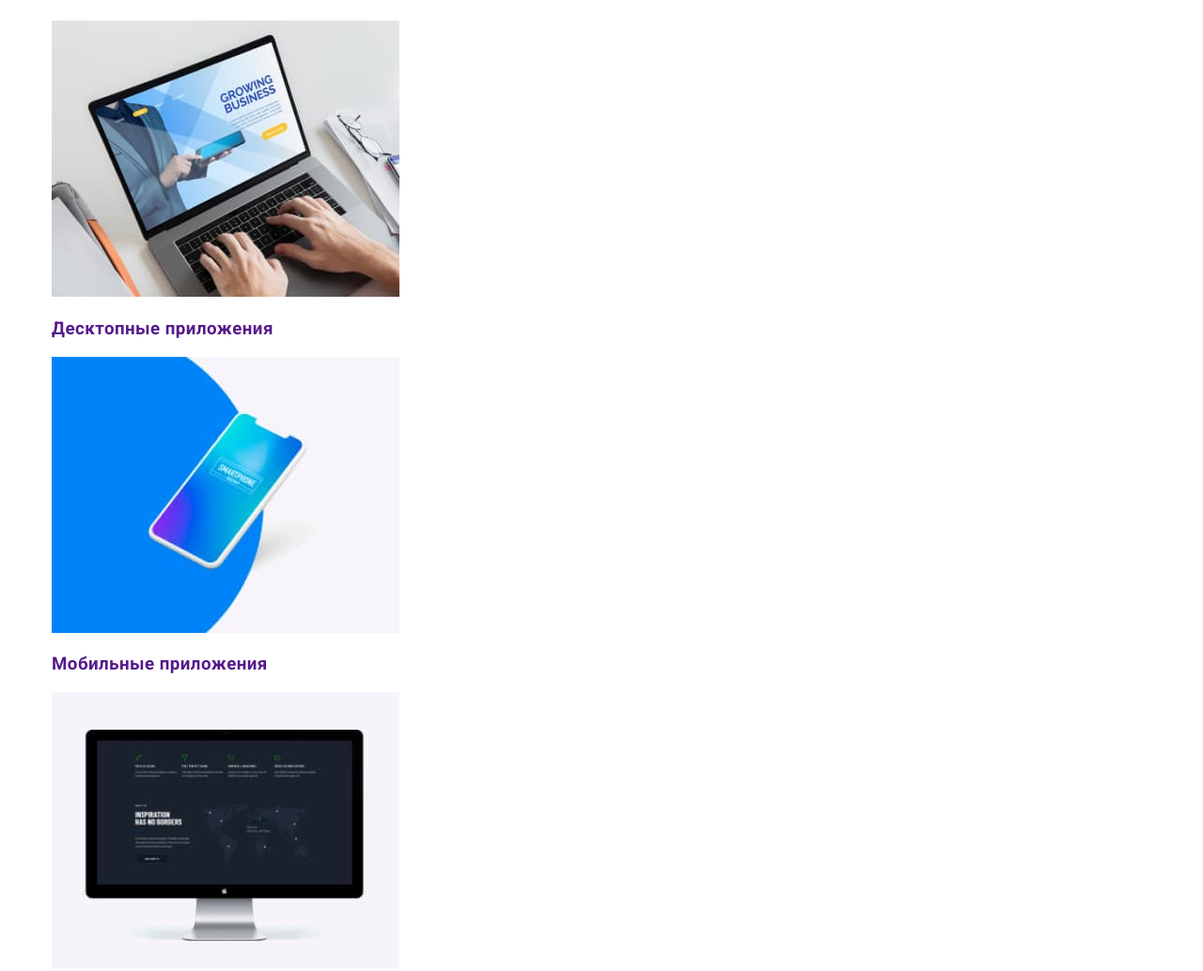
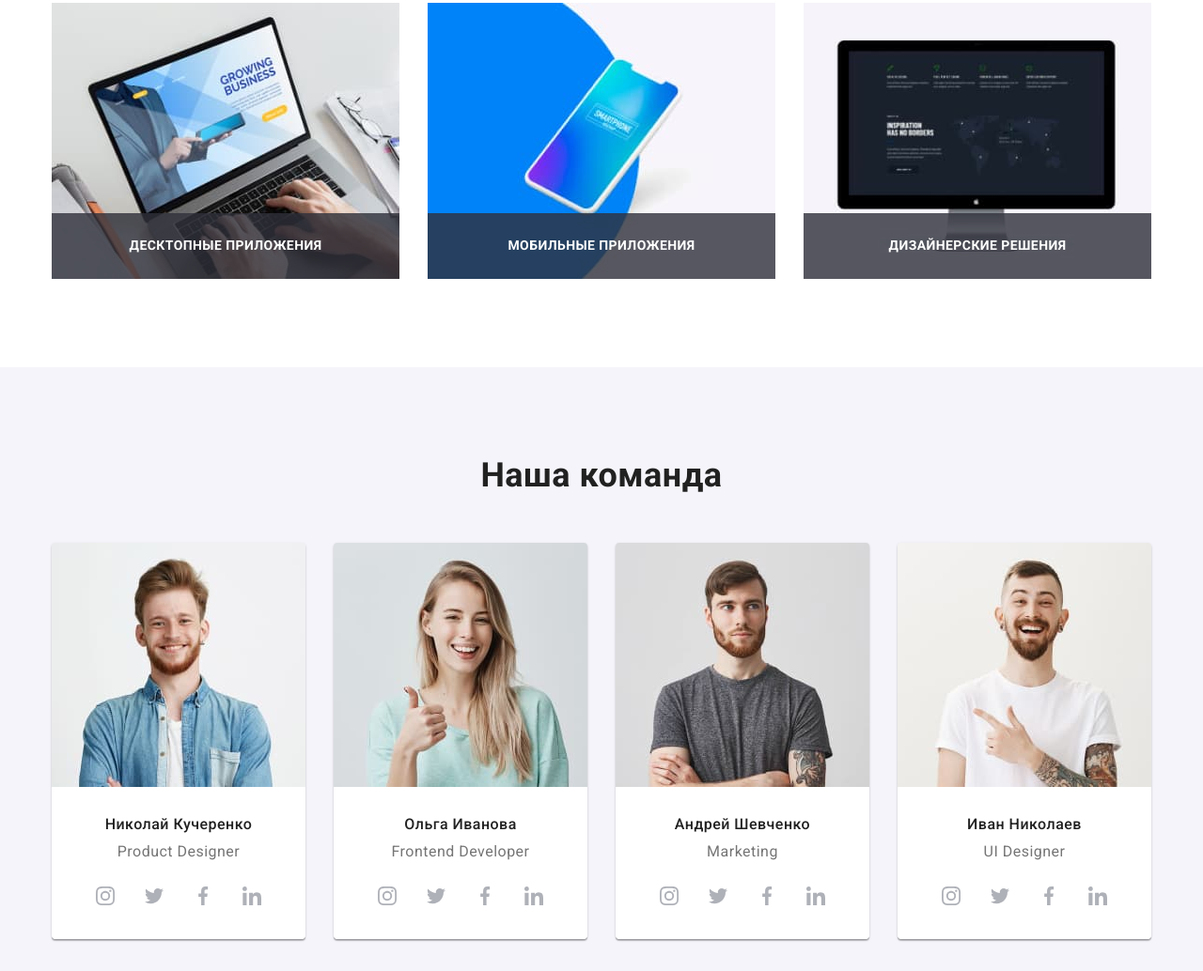
Before and after one commit to petrovskyi-Hub/goit-markup-hw-07, a plain HTML site: page index.html in a window 1280 px wide. Shown: the part 1318-2352 px from the top of the page at 94% size. Drawn offline with nearby package versions, Linux system fonts and the light colour scheme.

Commit message:
Добавляет SASS стили секций возможностей и команды

```diff
--- a/sass/components/_benefits.scss
+++ b/sass/components/_benefits.scss
@@ -1,18 +1,19 @@
 /* Our Benefits */
-.section.benefits {
+.benefits {
+  &.section {
     padding-bottom: 0px;
   }
 
-.benefits.container {
+  &.container {
     padding-bottom: 94px;
     border-bottom: 1px solid $section-border-color;
   }
 
-.benefits.list {
+  &.list {
     display: flex;
   }
 
-.benefits-item {
+  &-item {
     width: 270px;
 
     &:not(:first-child) {
@@ -33,3 +34,4 @@
       border-radius: 4px;
     }
   }
+}
--- /dev/null
+++ b/sass/components/_possibilities.scss
@@ -0,0 +1,46 @@
+/* Our possibilities */
+
+.possibilities {
+  &.list {
+    display: flex;
+    justify-content: space-between;
+  }
+
+  &__item {
+    position: relative;
+
+    width: 370px;
+  }
+
+  &__link {
+    display: block;
+  }
+
+  &__image {
+    display: block;
+  }
+
+  &__title {
+    margin: 0;
+
+    font-weight: 700;
+    font-size: 14px;
+    line-height: 1.14;
+    letter-spacing: 0.03em;
+    color: $primary-white-color;
+    text-align: center;
+    text-transform: uppercase;
+
+    &-container {
+      position: absolute;
+      bottom: 0;
+      left: 0;
+      width: 100%;
+
+      padding-top: 27px;
+      padding-bottom: 27px;
+
+      background-color: $overlay-color;
+    }
+  }
+}
--- a/sass/components/_section-content.scss
+++ b/sass/components/_section-content.scss
@@ -9,7 +9,7 @@
     color: $title-text-color;
     font-weight: 700;
     font-size: 36px;
-    line-height: 1.7;
+    line-height: 1.17;
     text-align: center;
   }
 }
--- /dev/null
+++ b/sass/components/_team.scss
@@ -0,0 +1,93 @@
+/* Team */
+
+.section.team {
+  background-color: $special-section-bg-color;
+}
+
+.team.list {
+  display: flex;
+  justify-content: space-between;
+  align-items: start;
+}
+
+.worker {
+  width: 270px;
+  overflow: hidden;
+
+  box-shadow: 0px 2px 1px rgba(0, 0, 0, 0.2), 0px 1px 1px rgba(0, 0, 0, 0.14),
+    0px 1px 3px rgba(0, 0, 0, 0.12);
+  border-radius: 4px;
+
+  text-align: center;
+
+  &__img {
+    display: block;
+  }
+
+  &__card-content {
+    overflow: hidden;
+    background-color: $primary-white-color;
+
+    padding-top: 30px;
+    padding-bottom: 24px;
+    padding-left: 35px;
+    padding-right: 35px;
+
+    border-bottom-right-radius: 4px;
+    border-bottom-left-radius: 4px;
+  }
+
+  &__name {
+    margin-top: 0;
+    margin-bottom: 10px;
+
+    color: $title-text-color;
+    font-weight: 500;
+    font-size: 16px;
+    line-height: 1.19;
+    text-align: center;
+    letter-spacing: 0.03em;
+  }
+
+  &__position {
+    margin-top: 0;
+    margin-bottom: 16px;
+
+    color: $primary-text-color;
+    font-weight: 400;
+    font-size: 16px;
+    line-height: 1.19;
+    text-align: center;
+    letter-spacing: 0.03em;
+  }
+
+  &__social-list {
+    display: flex;
+    justify-content: space-between;
+  }
+
+  &__social-link {
+    display: flex;
+    width: 44px;
+    height: 44px;
+
+    justify-content: center;
+    align-items: center;
+
+    color: $grey-logo-color;
+    border-radius: 50%;
+
+    transition: background-color 250ms cubic-bezier(0.4, 0, 0.2, 1),
+      color 250ms cubic-bezier(0.4, 0, 0.2, 1);
+
+    &:hover,
+    &:focus {
+      background-color: $accent-color;
+      color: $primary-white-color;
+    }
+  }
+
+  &__social-icon {
+    fill: currentColor;
+  }
+}
--- a/sass/main.scss
+++ b/sass/main.scss
@@ -8,3 +8,5 @@
 @import "./components/form";
 @import "./components/section-content";
 @import "./components/benefits";
+@import "./components/possibilities";
+@import "./components/team";
```
Also changed, not shown: css/main.css, css/main.min.css, 2 other files. Lines whose indentation alone changed are shown as unchanged.
